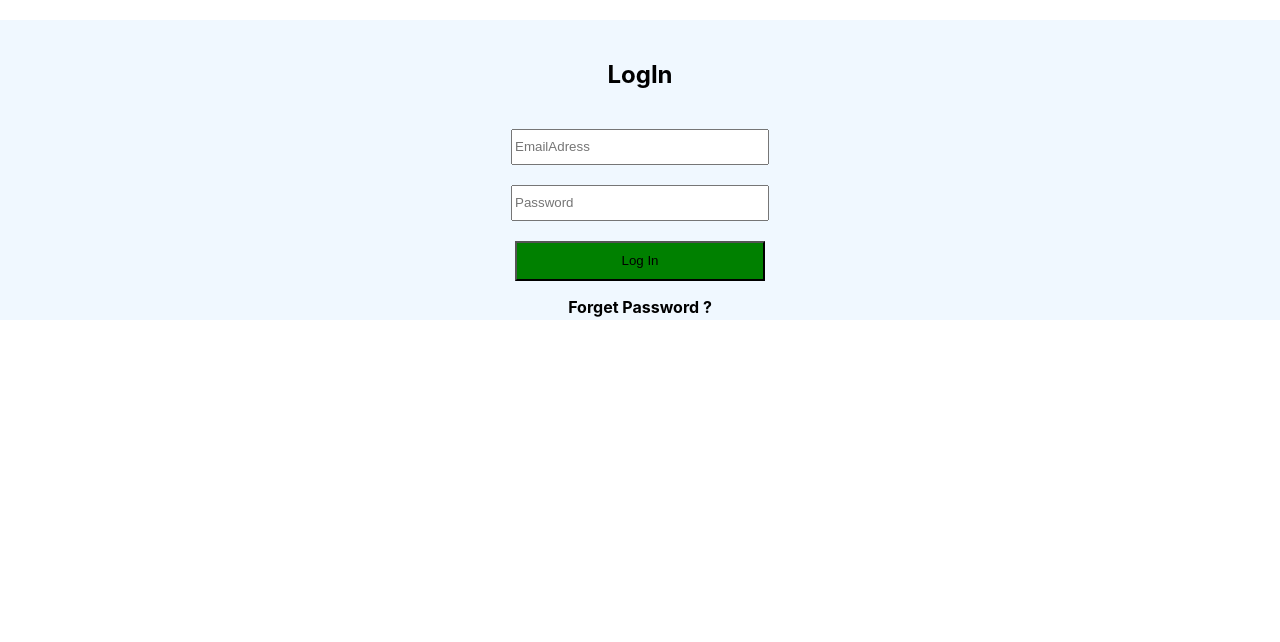
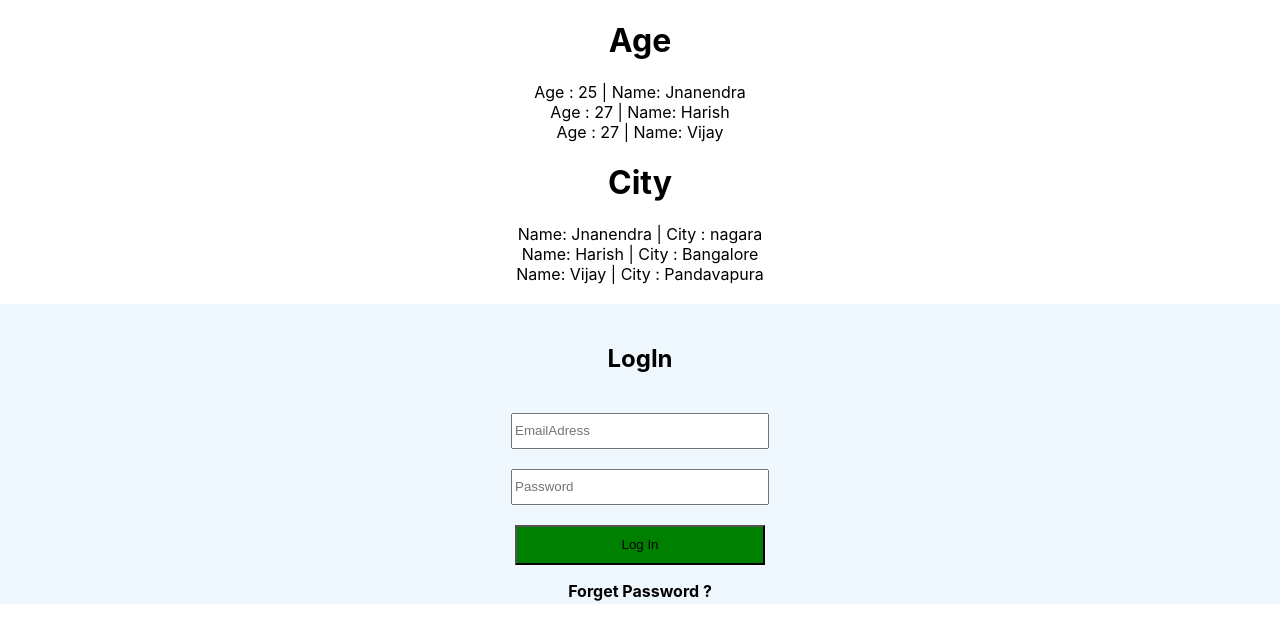
Before and after one commit to jnanendrakumartv/ReactJS, a React (Create React App) app: page / in a window 1280 px wide. Shown: the top 642 px of the page. Built offline with nearby package versions, Linux system fonts and the light colour scheme.

Commit message:
react_task commited

```diff
--- a/src/App.js
+++ b/src/App.js
@@ -2,11 +2,11 @@ import React from 'react';
 import logo from './logo.svg';
 import './App.css';
  //import {BrowserRouter as Router, Route, Switch, Redirect} from'react-router-dom';
- //import Ageclass from './Ageclass';
-  //import Cityclass from './Cityclass';
- // import Dobclass from './Dobclass';
+  import Ageclass from './task2/Ageclass';
+  import Cityclass from './task2/Cityclass';
+  // import Dobclass from './task2/Dobclass';
   import Login from './Login';
-  //import Signin from'./Signin';
+  //import Signin from'./task2/Signin';
 //import Login from'./Login';
 
 function App() {
@@ -18,9 +18,9 @@ function App() {
     //   </switch>
     // </Router>
     <div className="App">
-        {/* <Ageclass title='Age'></Ageclass>*/}
-       {/* <Cityclass title='City'></Cityclass> */}
-      {/* <Dobclass title='Date Of Birth'></Dobclass>  */}
+          <Ageclass title='Age'></Ageclass>
+        <Cityclass title='City'></Cityclass>
+         {/* <Dobclass title='Date Of Birth'></Dobclass>   */}
 
       <Login/>
        {/* <Cityclass/> */}
```
